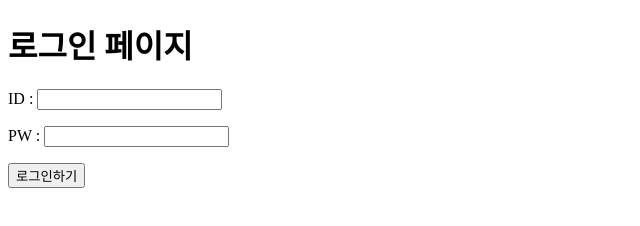
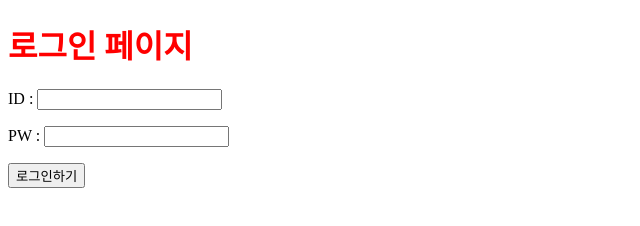
Before and after one commit to chlrkdgml11/SpartaCoding_Web, a plain HTML site: page Front_End/login.html in a window 1280 px wide. Shown: the whole page, without its empty margins (0-640 px from the left). Drawn offline with Linux system fonts and the light colour scheme.

Commit message:
SpartaCoding_Web - Week 1-5

```diff
--- a/Front_End/login.html
+++ b/Front_End/login.html
@@ -5,9 +5,14 @@
     <meta http-equiv="X-UA-Compatible" content="IE=edge">
     <meta name="viewport" content="width=device-width, initial-scale=1.0">
     <title>로그인 페이지</title>
+    <style>
+        .mytitle {
+            color : red
+        }
+    </style>
 </head>
 <body>
-    <h1>로그인 페이지</h1>
+    <h1 class = "mytitle">로그인 페이지</h1>
 
     <p>ID : <input type="text" /></p>
     <p>PW : <input type="text" /></p>
```
